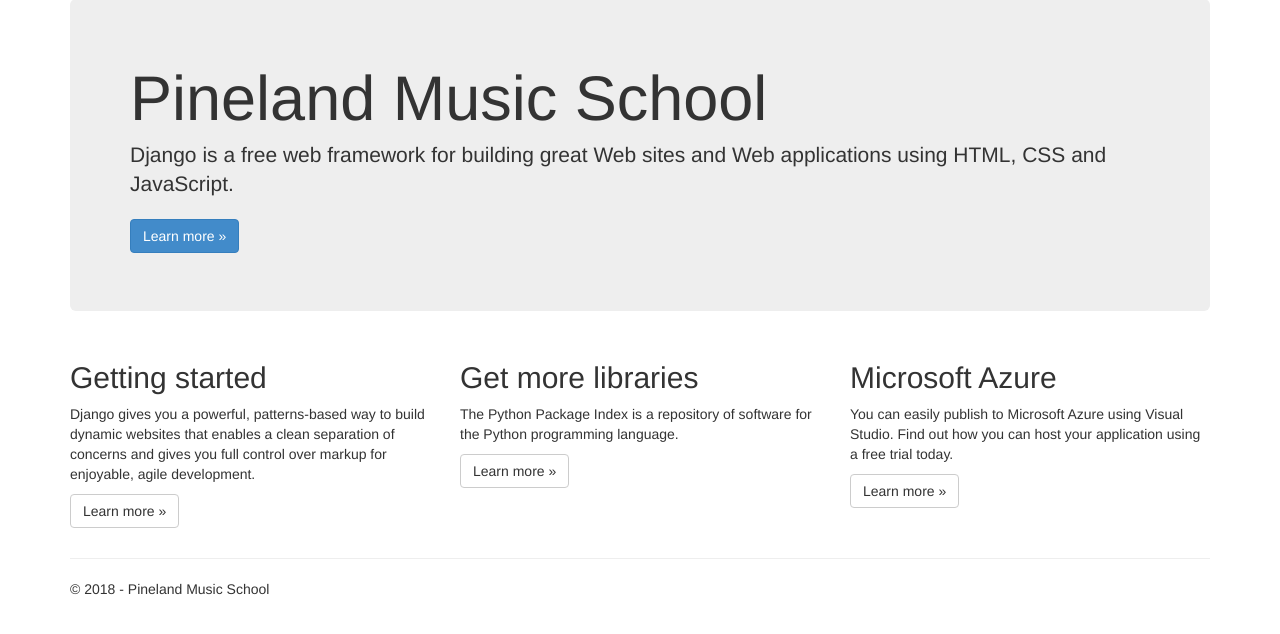
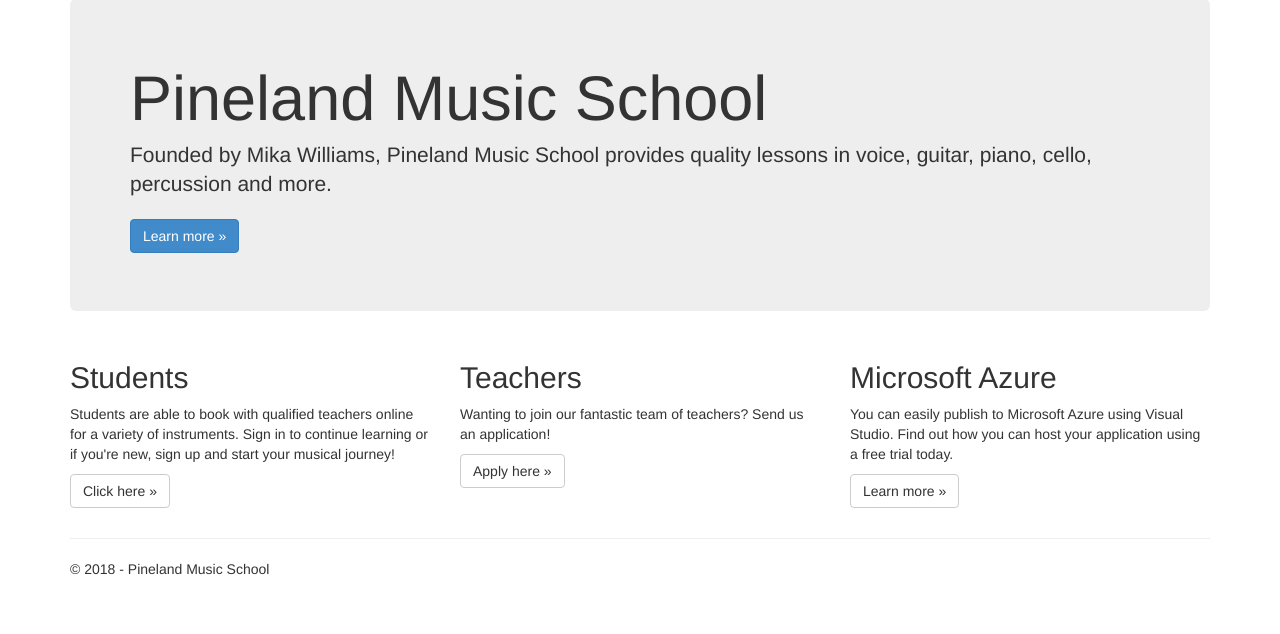
Before and after one commit to rhoolahan8/IFB299, a Django app: page / in a window 1280 px wide. Shown: the part 51-685 px from the top of the page. Run offline with Django 3.2, Linux system fonts and the light colour scheme; some libraries are stand-ins or nearby versions.

Commit message:
creating homepage, added blank page for teachers application

```diff
--- a/IFB299G38/urls.py
+++ b/IFB299G38/urls.py
@@ -19,6 +19,7 @@ urlpatterns = [
     url(r'^$', app.views.home, name='home'),
     url(r'^contact$', app.views.contact, name='contact'),
     url(r'^about', app.views.about, name='about'),
+    url(r'^teachersapplication', app.views.about, name='teachersapplication'),
     url(r'^login/$',
         django.contrib.auth.views.login,
         {
--- a/app/templates/app/index.html
+++ b/app/templates/app/index.html
@@ -4,24 +4,23 @@
 
 <div class="jumbotron">
     <h1>Pineland Music School</h1>
-    <p class="lead">Django is a free web framework for building great Web sites and Web applications using HTML, CSS and JavaScript.</p>
-    <p><a href="https://www.djangoproject.com/" class="btn btn-primary btn-large">Learn more &raquo;</a></p>
+    <p class="lead">Founded by Mika Williams, Pineland Music School provides quality lessons in voice, guitar, piano, cello, percussion and more.</p>
+    <p><a href="{% url 'home' %}"class="btn btn-primary btn-large"> Learn more &raquo;</a></p>
 </div>
 
 <div class="row">
     <div class="col-md-4">
-        <h2>Getting started</h2>
+        <h2>Students</h2>
         <p>
-            Django gives you a powerful, patterns-based way to build dynamic websites that
-            enables a clean separation of concerns and gives you full control over markup
-            for enjoyable, agile development.
+            Students are able to book with qualified teachers online for a variety of instruments.
+            Sign in to continue learning or if you're new, sign up and start your musical journey!
         </p>
-        <p><a class="btn btn-default" href="http://www.djangobook.com/en/2.0/index.html">Learn more &raquo;</a></p>
+        <p><a class="btn btn-default" href="{% url 'login' %}">Click here &raquo;</a></p>
     </div>
     <div class="col-md-4">
-        <h2>Get more libraries</h2>
-        <p>The Python Package Index is a repository of software for the Python programming language.</p>
-        <p><a class="btn btn-default" href="https://pypi.org/">Learn more &raquo;</a></p>
+        <h2>Teachers</h2>
+        <p>Wanting to join our fantastic team of teachers? Send us an application!</p>
+        <p><a class="btn btn-default" href="{% url 'teachersapplication' %}">Apply here &raquo;</a></p>
     </div>
     <div class="col-md-4">
         <h2>Microsoft Azure</h2>
```
Also changed, not shown: app/templates/app/teacherapplication.html (added, +10 -0 lines).
